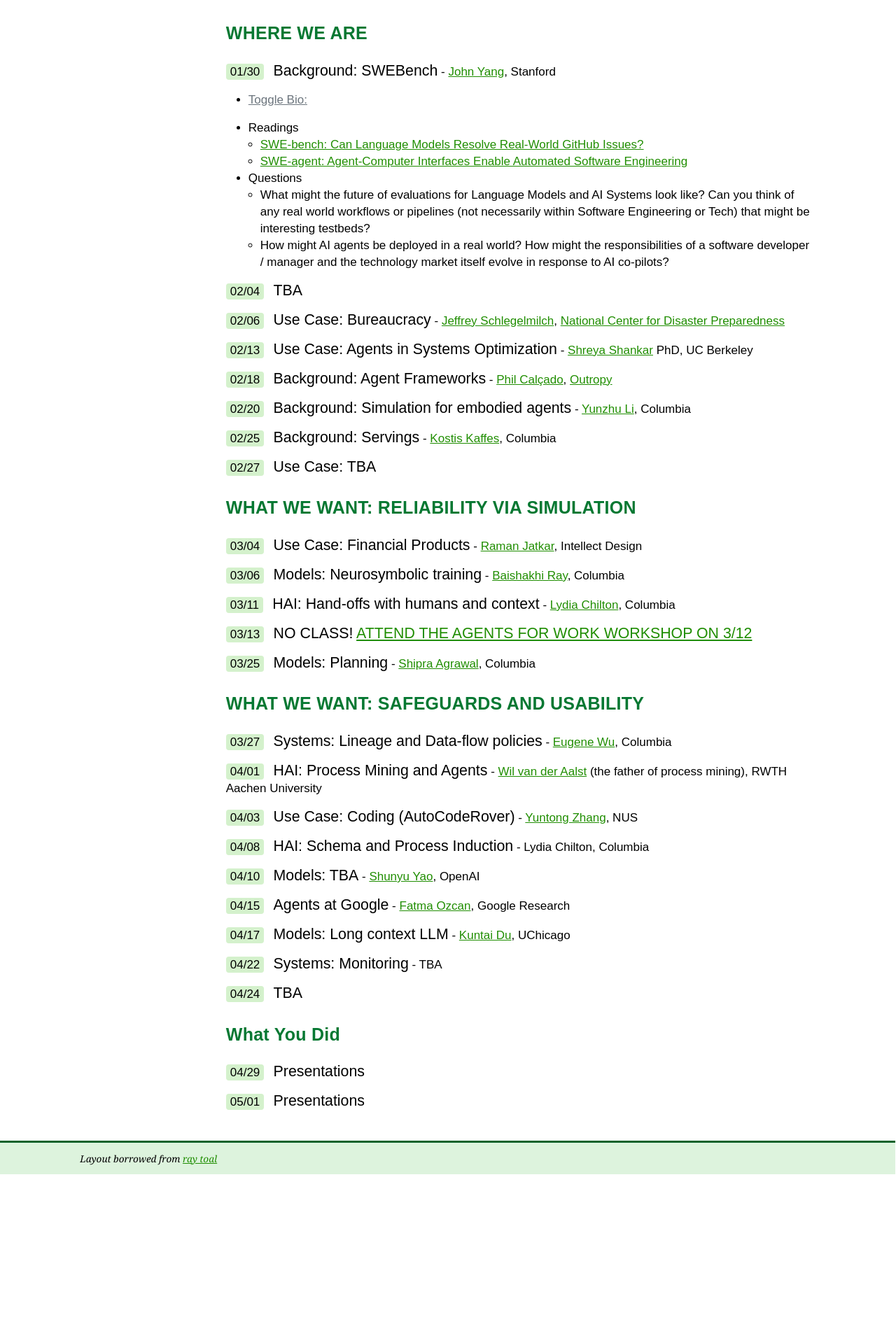
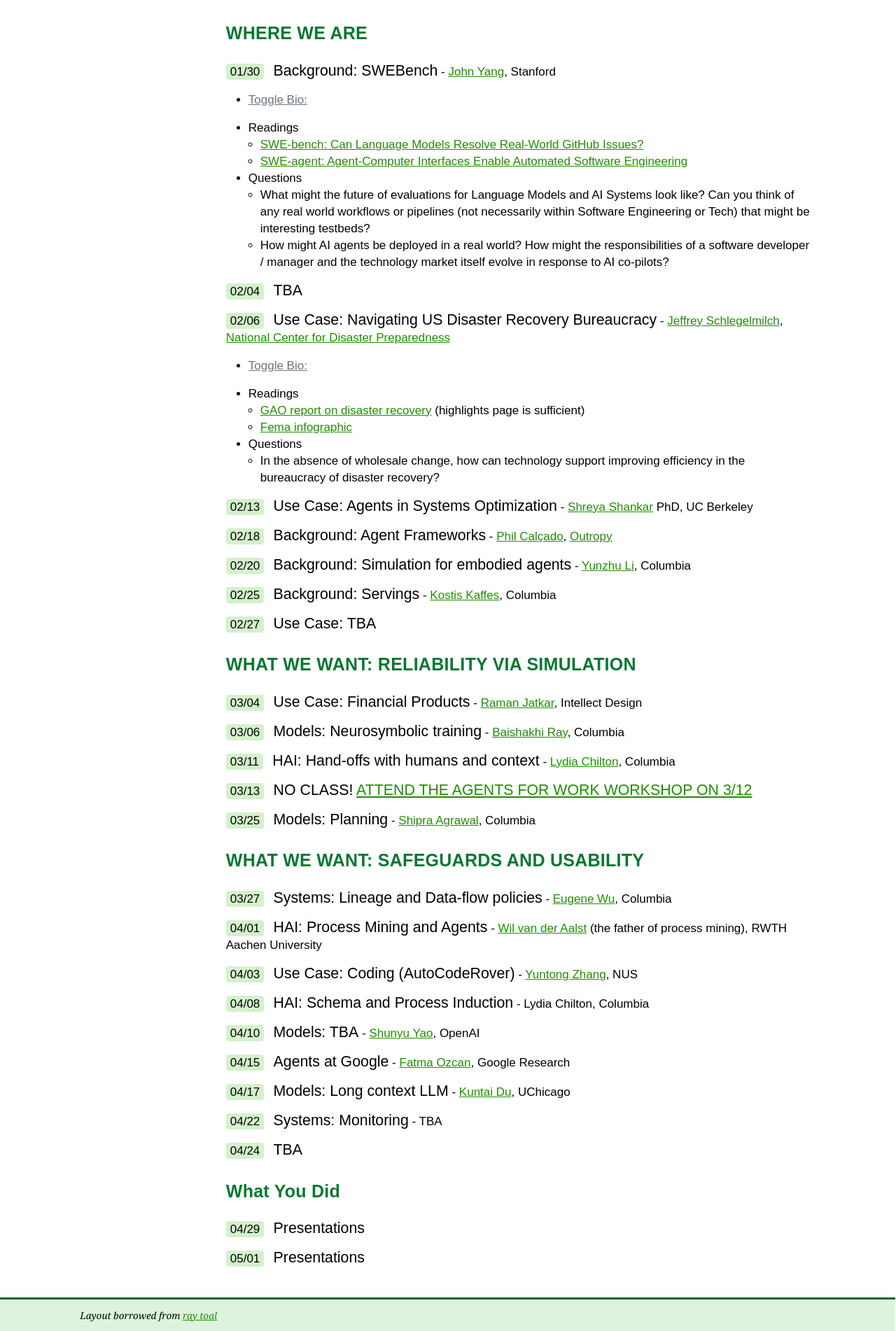
Before and after one commit to w6113/w6113.github.io, a Jekyll site: the page built from index.md, in a window 1280 px wide. Shown: the part 1571-3473 px from the top of the page at 70% size. Built offline with Jekyll 4.4.1, drawn with Linux system fonts in a browser that asks for light colours; before the commit the page ends 3249 px from its top, so only the background shows below that.

Commit message:
lazy commit msg

```diff
--- a/index.md
+++ b/index.md
@@ -84,7 +84,14 @@ Broad questions include
 
 <span class="date">02/04</span> <span class="topic">TBA</span>
 
-<span class="date">02/06</span> <span class="topic">Use Case: Bureaucracy</span> - [Jeffrey Schlegelmilch](https://ncdp.columbia.edu/about-us/faculty-and-staff/), [National Center for Disaster Preparedness](https://ncdp.columbia.edu/)
+<span class="date">02/06</span> <span class="topic">Use Case: Navigating US Disaster Recovery Bureaucracy</span> - [Jeffrey Schlegelmilch](https://ncdp.columbia.edu/about-us/faculty-and-staff/), [National Center for Disaster Preparedness](https://ncdp.columbia.edu/) {% include toggle.html content="Jeff Schlegelmilch is the Director of the National Center for Disaster Preparedness at the Columbia Climate School, as well as the Director of Executive Education and Non-Degree Programs for the Columbia Climate School. He is also an Associate Professor for Professional Practice in Climate. His areas of expertise include public health preparedness, community resilience, and the integration of private and public sector capabilities." %}
+
+* Readings
+  * [GAO report on disaster recovery](https://www.gao.gov/products/gao-23-104956) (highlights page is sufficient)
+  * [Fema infographic](./files/images/fema.png)
+* Questions
+  * In the absence of wholesale change, how can technology support improving efficiency in the bureaucracy of disaster recovery?
+
 
 <span class="date">02/13</span> <span class="topic">Use Case: Agents in Systems Optimization</span> - [Shreya Shankar](https://www.sh-reya.com/) PhD, UC Berkeley
 
```
Also changed, not shown: 1 other file.
